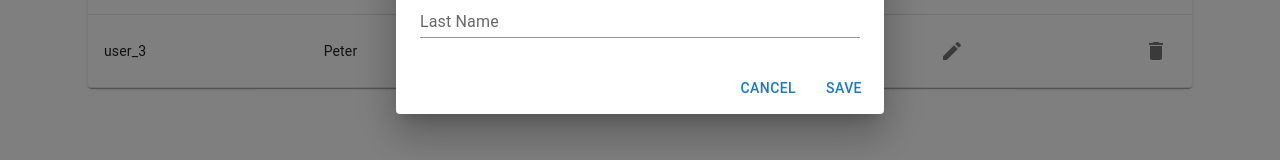
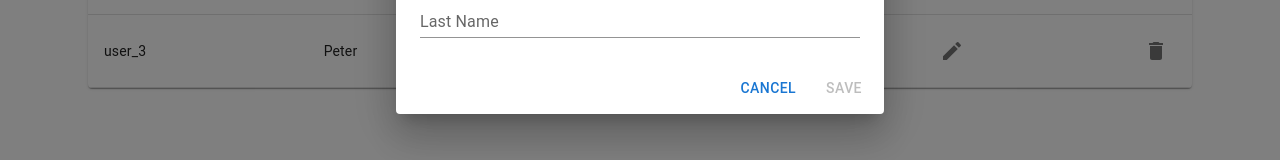
Before and after one commit to eminamumic/course-app, a React (Vite) app: page /administration in a window 1280 px wide. Both pictures are taken after a click on the button "CREATE NEW USER". Shown: the part 414-574 px from the top of the page. Built offline with nearby package versions, Linux system fonts and the light colour scheme.

Commit message:
Add i18n translation for edit user modal title

```diff
--- a/src/i18n.tsx
+++ b/src/i18n.tsx
@@ -16,6 +16,7 @@ const resources = {
       last_name: 'Last Name',
       edit: 'Edit',
       delete: 'Delete',
+      edit_user: 'Edit User',
       create_new_user: 'Create new user',
       create_user_title: 'Create new user',
       save: 'Save',
@@ -40,6 +41,7 @@ const resources = {
       last_name: 'Nachname',
       edit: 'Bearbeiten',
       delete: 'Löschen',
+      edit_user: 'Benutzer bearbeiten',
       create_new_user: 'Neuen Benutzer erstellen',
       create_user_title: 'Neuen Benutzer erstellen',
       save: 'Speichern',
--- a/src/pages/Administration.tsx
+++ b/src/pages/Administration.tsx
@@ -1,3 +1,4 @@
+// src/pages/Administration.tsx
 import React, { useState } from 'react'
 import { useTranslation } from 'react-i18next'
 import {
@@ -56,6 +57,11 @@ const Administration: React.FC = () => {
   }
 
   const handleSaveUser = () => {
+    if (!userName.trim() || !userLastName.trim()) {
+      alert('Please fill in both name and last name.')
+      return
+    }
+
     const newUserId = currentUser ? currentUser.id : `user_${users.length + 1}`
     const updatedUser = {
       id: newUserId,
@@ -160,7 +166,12 @@ const Administration: React.FC = () => {
         </DialogContent>
         <DialogActions>
           <Button onClick={handleCloseDialog}>{t('cancel')}</Button>
-          <Button onClick={handleSaveUser}>{t('save')}</Button>
+          <Button
+            onClick={handleSaveUser}
+            disabled={!userName.trim() || !userLastName.trim()}
+          >
+            {t('save')}
+          </Button>
         </DialogActions>
       </Dialog>
     </Box>
```
